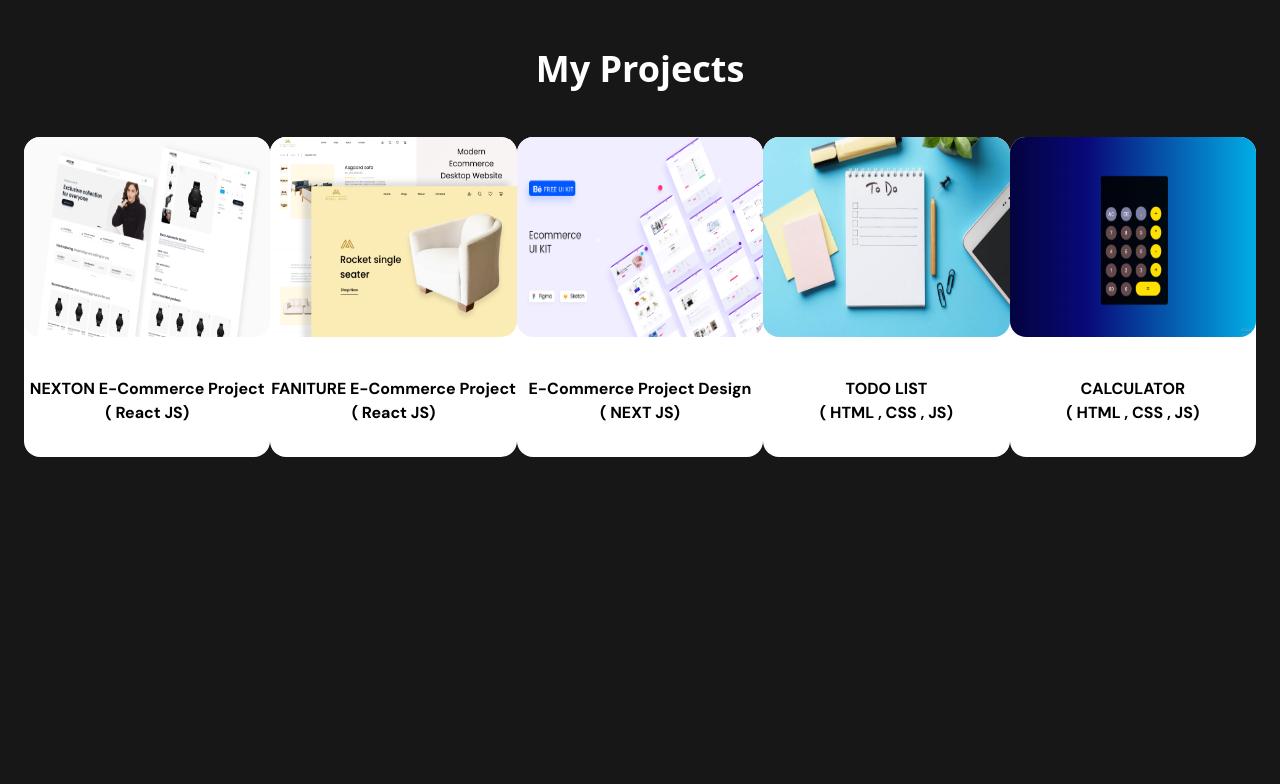
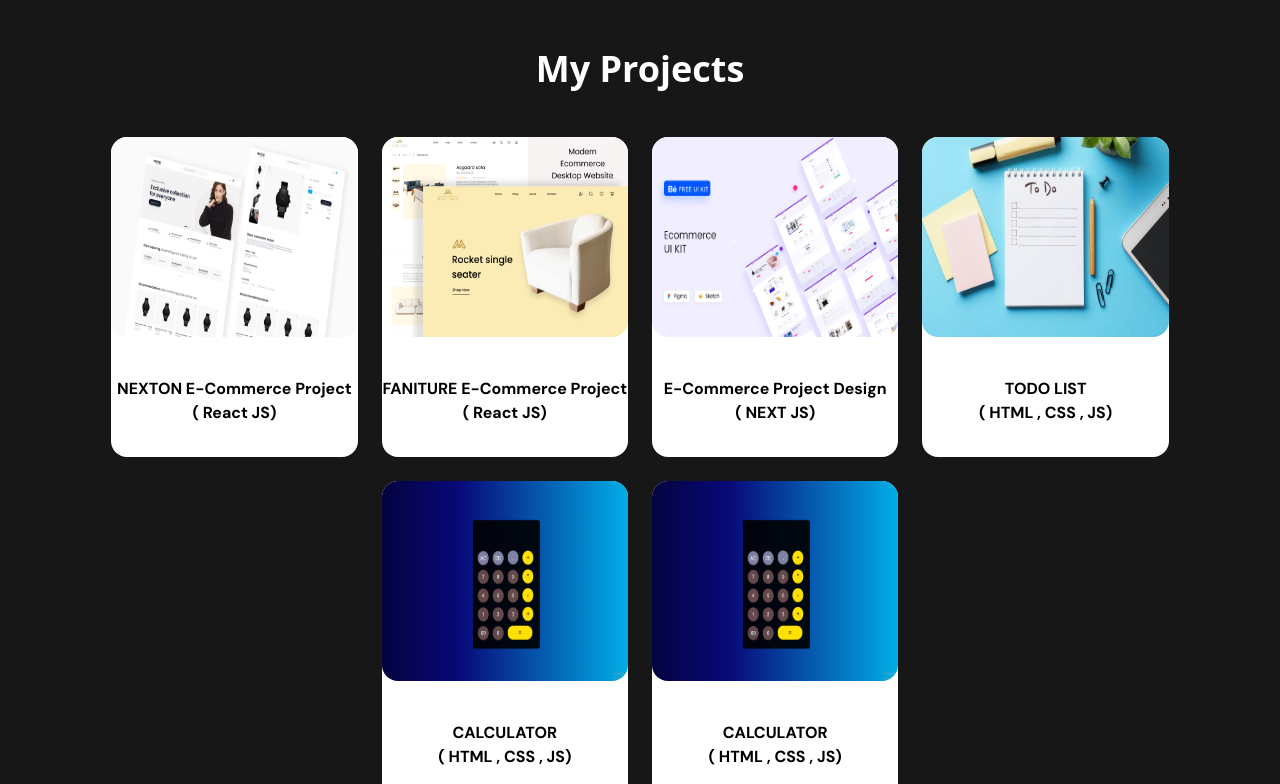
Before and after one commit to Rakib-Hassan-web/Portfulio-for-me, a React (Vite) app: page / in a window 1280 px wide. Shown: the part 2100-2884 px from the top of the page. Built offline with nearby package versions, Linux system fonts and the light colour scheme.

Commit message:
workin 6th card

```diff
--- a/src/assets/Pages/MyWorks.jsx
+++ b/src/assets/Pages/MyWorks.jsx
@@ -1,6 +1,4 @@
 import React from 'react'
-
-import { FaCode, FaLaptopCode, FaPaintBrush, FaMobileAlt, FaUsers, FaLightbulb } from "react-icons/fa";
 import { Link } from 'react-router';
 import thum1 from '../image/Thumbnail.jpg'
 import thum2 from '../image/Thumbnail Post.png'
@@ -9,137 +7,88 @@ import thum4 from '../image/the-pros-and-cons-of-paper-to-do-lists.jpeg'
 import thum5 from '../image/Screenshot 2025-10-22 010345.png'
 
 const MyWorks = () => {
-
-
-
   return (
-    <>
-
-
-
-  <section className="bg-prymary  text-white py-15 mb-0 px-6">
-    <div className="container">
+    <section className="bg-prymary text-white py-15 mb-0 px-6">
+      <div className="container mx-auto">
         <h2 className="text-4xl font-bold text-center mb-12">My Projects</h2>
 
+        <div className='flex flex-wrap justify-center gap-6 mb-32'>
 
-      <div className='flex items-center justify-between mb-32'>
-
-
-{/* --------------1st cart------- */}
-
-        <div  className=' w-70 h-80 bg-[#fff] rounded-2xl '>
-          <Link to={'https://e-commarce-project-nexton.vercel.app/'} target=' blank' >
-          <img src={thum1} alt="image" className='bg-gray-600 w-full h-50 rounded-2xl  ' />
+          {/* 1st card */}
+          <div className='w-full sm:w-1/2 md:w-1/3 lg:w-1/5 h-80 bg-[#fff] rounded-2xl'>
+            <Link to={'https://e-commarce-project-nexton.vercel.app/'} target='blank'>
+              <img src={thum1} alt="image" className='bg-gray-600 w-full h-50 rounded-2xl' />
               <div className='mt-10'>
-            <h2 className=' font-prymary text-base text-black font-bold text-center'> NEXTON E-Commerce Project  <span className=' block'> ( React JS)</span></h2>
-
-
-
+                <h2 className='font-prymary text-base text-black font-bold text-center'>
+                  NEXTON E-Commerce Project <span className='block'>( React JS)</span>
+                </h2>
               </div>
             </Link>
           </div>
 
-
-
-
-{/* --------------2nd cart------- */}
-
-        <div  className=' w-70 h-80 bg-[#fff] rounded-2xl '>
-          <Link to={'https://furniture-e-commarche-project-with.vercel.app/'} target=' blank' >
-          <img src={thum2} alt="image" className='bg-gray-600 w-full h-50 rounded-2xl  ' />
+          {/* 2nd card */}
+          <div className='w-full sm:w-1/2 md:w-1/3 lg:w-1/5 h-80 bg-[#fff] rounded-2xl'>
+            <Link to={'https://furniture-e-commarche-project-with.vercel.app/'} target='blank'>
+              <img src={thum2} alt="image" className='bg-gray-600 w-full h-50 rounded-2xl' />
               <div className='mt-10'>
-            <h2 className=' font-prymary text-base text-black font-bold text-center'> FANITURE E-Commerce Project  <span className=' block'> ( React JS)</span></h2>
-
-
-
+                <h2 className='font-prymary text-base text-black font-bold text-center'>
+                  FANITURE E-Commerce Project <span className='block'>( React JS)</span>
+                </h2>
               </div>
             </Link>
           </div>
 
-
-
-
-
-
-
-{/* --------------3rd cart------- */}
-
-        <div  className=' w-70 h-80 bg-[#fff] rounded-2xl '>
-          <Link to={'https://e-commace-with-next-js.vercel.app/'} target=' blank' >
-          <img src={thum3} alt="image" className='bg-gray-600 w-full h-50 rounded-2xl  ' />
+          {/* 3rd card */}
+          <div className='w-full sm:w-1/2 md:w-1/3 lg:w-1/5 h-80 bg-[#fff] rounded-2xl'>
+            <Link to={'https://e-commace-with-next-js.vercel.app/'} target='blank'>
+              <img src={thum3} alt="image" className='bg-gray-600 w-full h-50 rounded-2xl' />
               <div className='mt-10'>
-            <h2 className=' font-prymary text-base text-black font-bold text-center'>  E-Commerce Project  Design <span className=' block'> ( NEXT JS)</span></h2>
-
-
-
+                <h2 className='font-prymary text-base text-black font-bold text-center'>
+                  E-Commerce Project Design <span className='block'>( NEXT JS)</span>
+                </h2>
               </div>
             </Link>
           </div>
 
-
-
-{/* --------------4th cart------- */}
-
-        <div  className=' w-70 h-80 bg-[#fff] rounded-2xl '>
-          <Link to={'https://todo-list-for-js-exam.vercel.app/'} target=' blank' >
-          <img src={thum4} alt="image" className='bg-gray-600 w-full h-50 rounded-2xl  ' />
+          {/* 4th card */}
+          <div className='w-full sm:w-1/2 md:w-1/3 lg:w-1/5 h-80 bg-[#fff] rounded-2xl'>
+            <Link to={'https://todo-list-for-js-exam.vercel.app/'} target='blank'>
+              <img src={thum4} alt="image" className='bg-gray-600 w-full h-50 rounded-2xl' />
               <div className='mt-10'>
-            <h2 className=' font-prymary text-base text-black font-bold text-center'>TODO LIST <span className=' block'> ( HTML , CSS , JS)</span></h2>
-
-
-
+                <h2 className='font-prymary text-base text-black font-bold text-center'>
+                  TODO LIST <span className='block'>( HTML , CSS , JS)</span>
+                </h2>
               </div>
             </Link>
           </div>
 
-
-
-
-
-
-{/* --------------5th cart------- */}
-
-        <div  className=' w-70 h-80 bg-[#fff] rounded-2xl '>
-          <Link to={'https://calculator-with-js-plum.vercel.app/'} target=' blank' >
-          <img src={thum5} alt="image" className='bg-gray-600 w-full h-50 rounded-2xl  ' />
+          {/* 5th card */}
+          <div className='w-full sm:w-1/2 md:w-1/3 lg:w-1/5 h-80 bg-[#fff] rounded-2xl'>
+            <Link to={'https://calculator-with-js-plum.vercel.app/'} target='blank'>
+              <img src={thum5} alt="image" className='bg-gray-600 w-full h-50 rounded-2xl' />
               <div className='mt-10'>
-            <h2 className=' font-prymary text-base text-black font-bold text-center'>CALCULATOR <span className=' block'> ( HTML , CSS , JS)</span></h2>
-
-
-
+                <h2 className='font-prymary text-base text-black font-bold text-center'>
+                  CALCULATOR <span className='block'>( HTML , CSS , JS)</span>
+                </h2>
               </div>
             </Link>
           </div>
 
-
-
-
-
-
-
+               {/* 5th card */}
+          <div className='w-full sm:w-1/2 md:w-1/3 lg:w-1/5 h-80 bg-[#fff] rounded-2xl'>
+            <Link to={'https://calculator-with-js-plum.vercel.app/'} target='blank'>
+              <img src={thum5} alt="image" className='bg-gray-600 w-full h-50 rounded-2xl' />
+              <div className='mt-10'>
+                <h2 className='font-prymary text-base text-black font-bold text-center'>
+                  CALCULATOR <span className='block'>( HTML , CSS , JS)</span>
+                </h2>
+              </div>
+            </Link>
+          </div>
 
         </div>
-
-
-
-
-
-
-
       </div>
-
-
     </section>
-
-
-
-
-
-
-
-
-
-    </>
   )
 }
 
--- a/src/assets/Pages/Myskills.jsx
+++ b/src/assets/Pages/Myskills.jsx
@@ -33,7 +33,7 @@ const Myskills = () => {
 
   return (
     <>
-      <section id="skills" className="pt-[130px] bg-prymary">
+      <section id="skills" className="pt-[90px] bg-prymary">
         <div className="container">
           <h2
             id="about_title"
```
Lines whose indentation alone changed are shown as unchanged.
